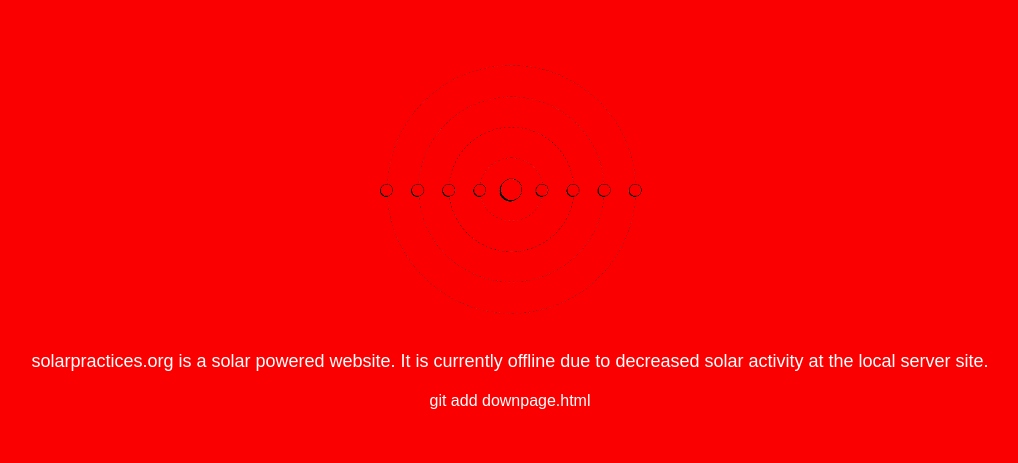
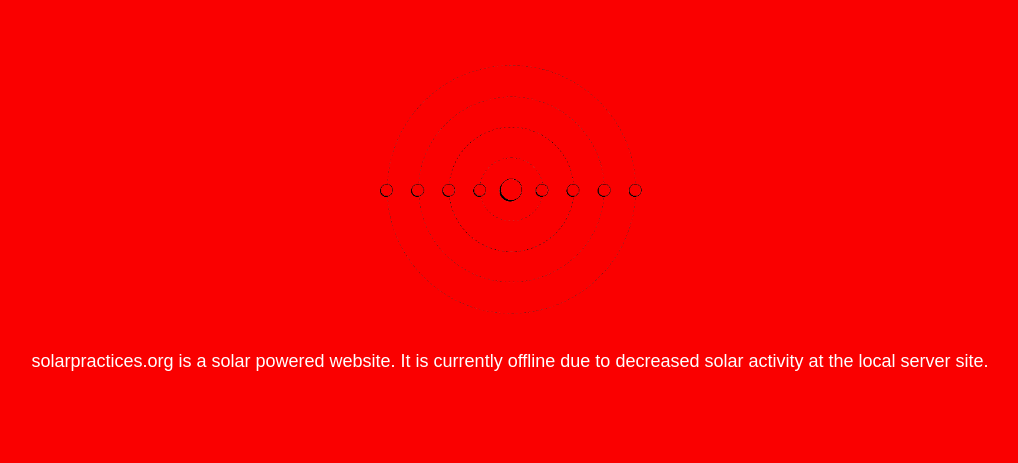
Before and after one commit to Vesselstudios/Vesselstudios.github.io, a plain HTML site: page 404.html in a window 1280 px wide. Shown: the whole page, without its empty margins (130-1148 px from the left). Drawn offline with Linux system fonts and the light colour scheme.

Commit message:
removed rouge text from 404 page

```diff
--- a/404.html
+++ b/404.html
@@ -30,5 +30,3 @@
     <p>solarpractices.org is a solar powered website. It is currently offline due to decreased solar activity at the local server site.</p>
 </body>
 </html>
-
-git add downpage.html
```
